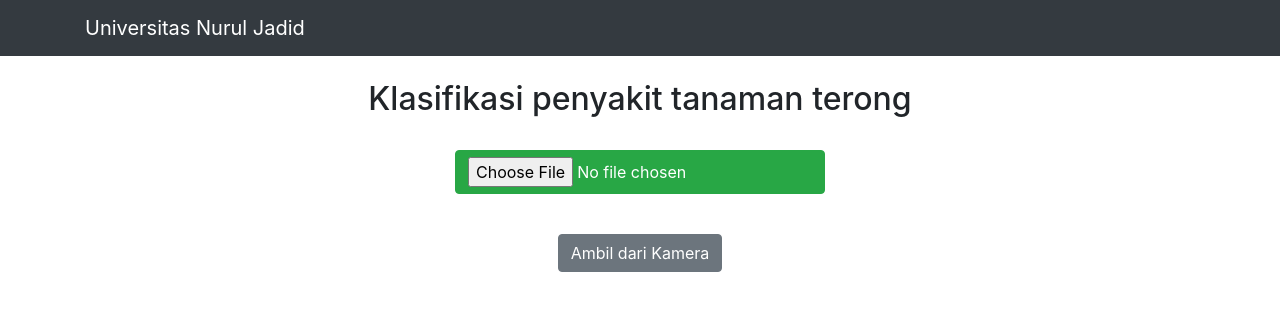
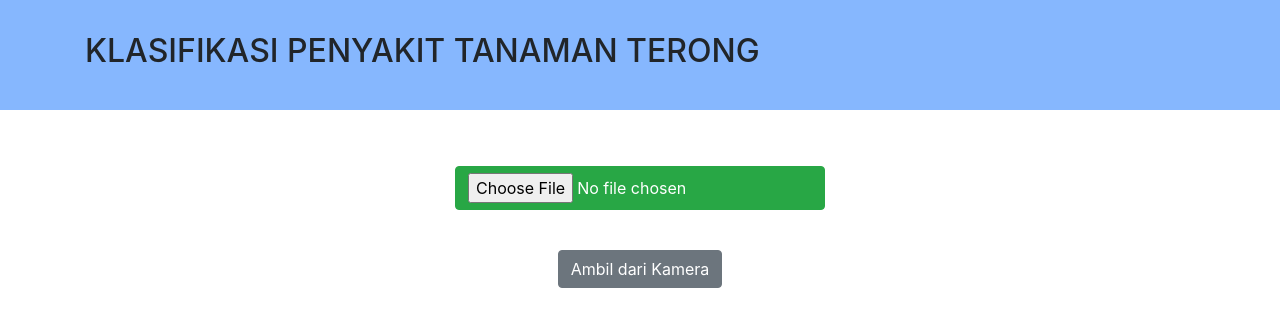
Before and after one commit to Mfal27/Klasifikasi-penyakit-tanaman-terong, a Flask app: page / in a window 1280 px wide. Shown: the top 327 px of the page. Run offline with Flask 2, Linux system fonts and the light colour scheme; some libraries are stand-ins or nearby versions.

Commit message:
Update all files

```diff
--- a/requirements.txt
+++ b/requirements.txt
@@ -4,3 +4,4 @@ numpy==1.24.3
 Pillow==10.0.0
 opencv-python==4.6.0.66
 keras==2.14.0
+gunicorn==20.1.0
--- a/templates/import.html
+++ b/templates/import.html
@@ -13,9 +13,10 @@
 </head>
 
 <body>
-    <nav class="navbar navbar-dark bg-dark">
+    <nav class="navbar navbar-expand-lg navbar-light shadow-sm" style="background-color: #86b7fe;">
         <div class="container">
-            <a class="navbar-brand" href="#">Universitas Nurul Jadid</a>
+<center>
+<br><h2>KLASIFIKASI PENYAKIT TANAMAN TERONG </h2><br>
         </div>
     </nav>
 
--- a/templates/index.html
+++ b/templates/index.html
@@ -2,7 +2,7 @@
 {% block content %}
 
 <center>
-<br><h2>Klasifikasi penyakit tanaman terong</h2><br>
+<br><h2></h2><br>
 
 <form id="upload-file" method="post" enctype="multipart/form-data">
     <input type="file" name="file" class="btn btn-success" id="imageUpload" accept="image/*">
```
Also changed, not shown: static/logo/image.png (added), uploads/capture.png, 1 other file.
